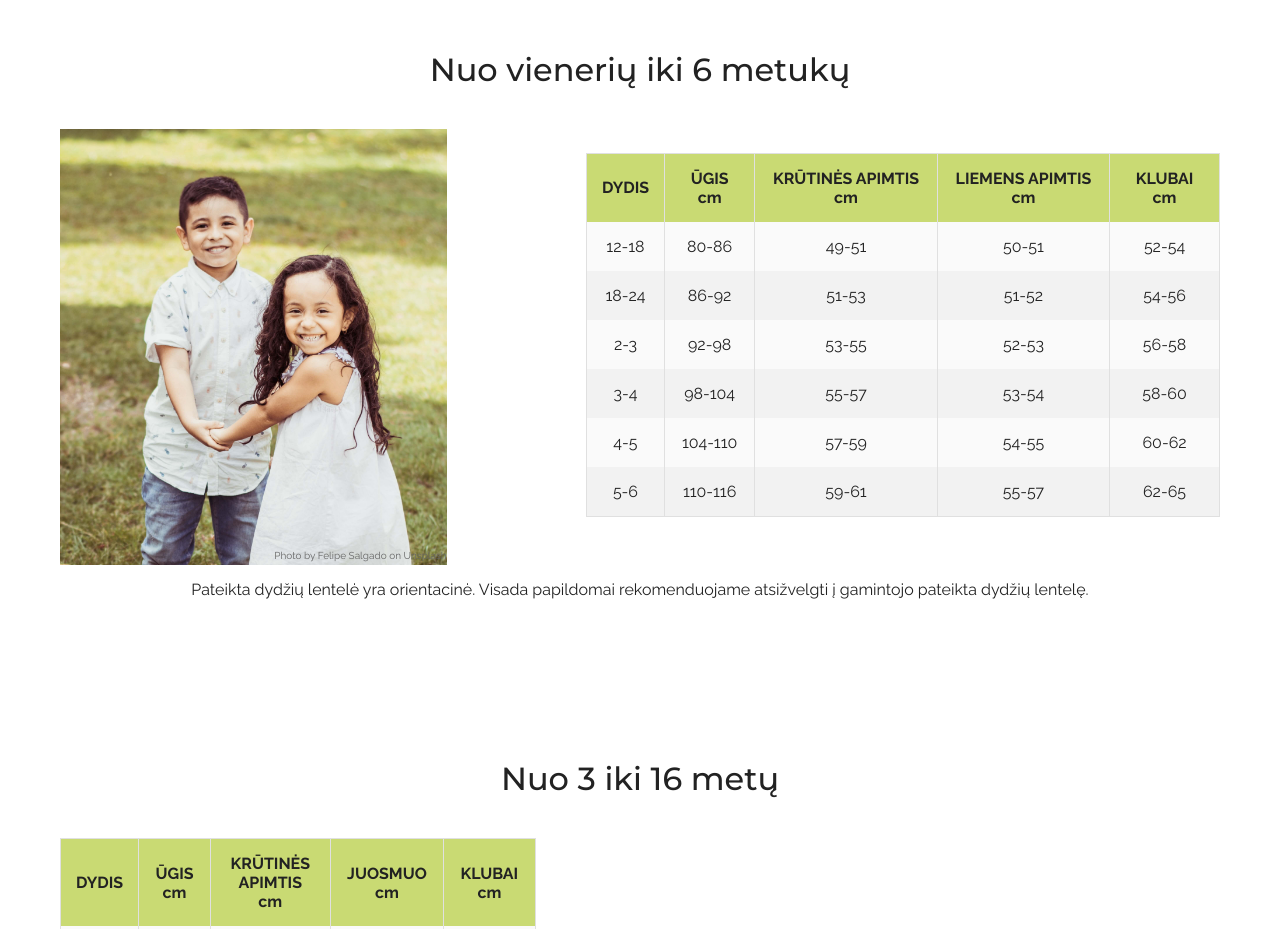
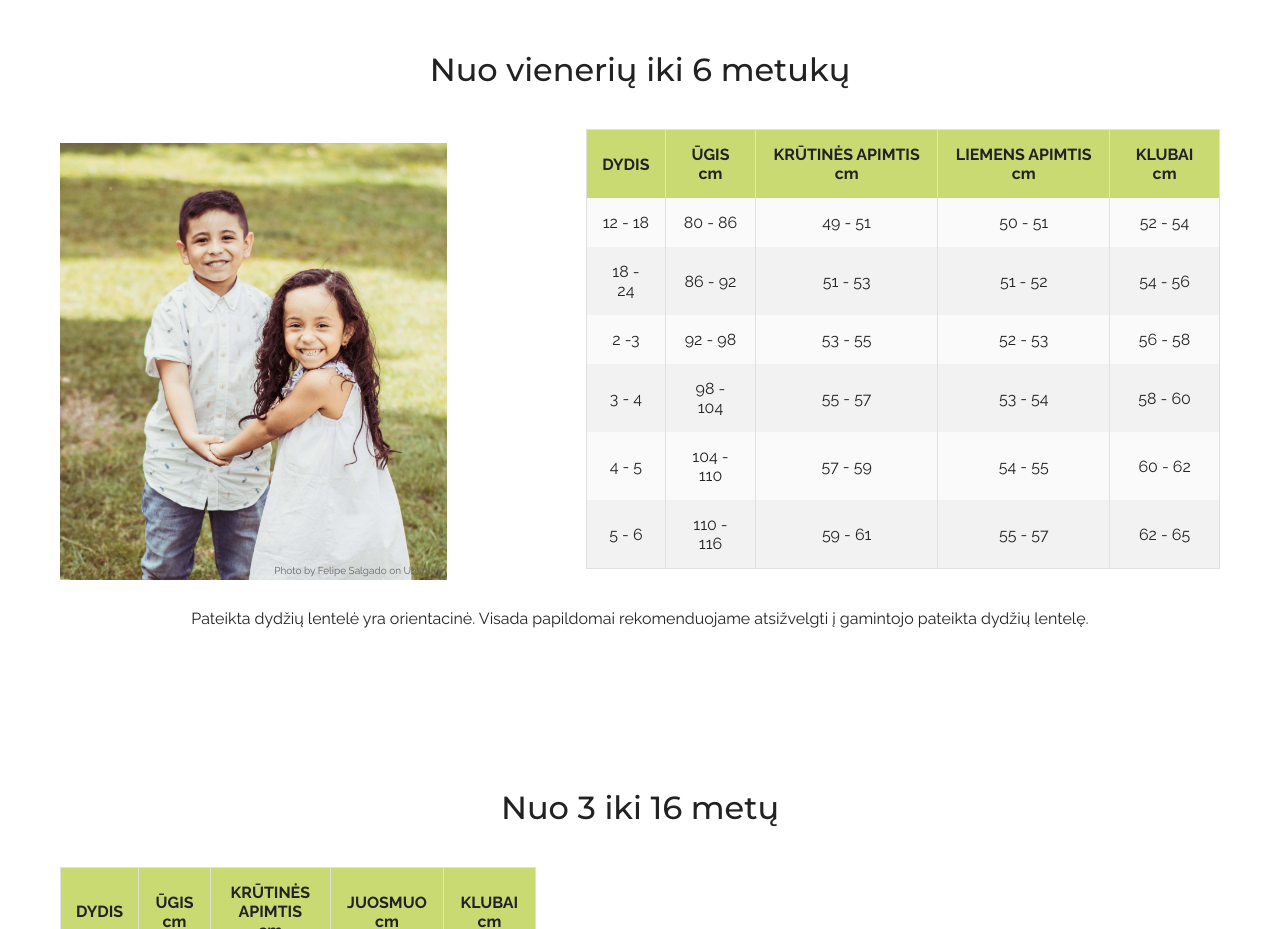
Before and after one commit to Viktorija-Gulb/kids-clothes-sizes, a React (Create React App) app: page / in a window 1280 px wide. Shown: the part 1680-2609 px from the top of the page. Built offline with nearby package versions, Linux system fonts and the light colour scheme.

Commit message:
fixed toddler table

```diff
--- a/src/components/clothesSizes/ClothesSizes.js
+++ b/src/components/clothesSizes/ClothesSizes.js
@@ -1,7 +1,7 @@
 import React from "react";
 
 import NewbornContent from "../newborn/NewbornContent";
-import SizesTable1to6 from "../toddler/SizesTable1to6";
+import ToddlerContent from "../toddler/ToddlerContent";
 import SizesTable3to16 from "../table3/SizesTable3to16";
 
 import "./clothesSizes.scss";
@@ -16,7 +16,7 @@ function ClotheSizes() {
       <div className="section__wrapper" id="todler-table">
         <h2 className="section__heading">Nuo vienerių iki 6 metukų</h2>
         <div className="section__content section__content--toddler">
-          <SizesTable1to6 />
+          <ToddlerContent />
           <div className="img-holder">
             <img className="img-holder__img" src={toddler} alt="Baby." />
             <span className="img-holder__comment">
--- a/src/components/toddler/SizesTable1to6.js
+++ /dev/null
@@ -1,82 +0,0 @@
-import React, { Component } from "react";
-import './sizesTable1to6.scss'
-
-class SizesTable1to6 extends Component {
-  state = {
-    on: false,
-    tableState: 'Žiūrėti lentelę'
-  }
-
-  toggle = () => {
-    this.setState({
-      on: !this.state.on,
-      tableState: 'Uždaryti lentelę'
-    })
-  }
-
-  render(){
-    return(
-      <div className="table-wrapper">
-        <div className="open-table-btn" onClick={this.toggle}>{this.state.on ? this.state.tableState: 'Žiūrėti lentelę'}</div>
-        <table className={this.state.on ? 'table table--open table--size2' : 'table table--size2'}>
-          <thead className="table__head">
-            <tr className="table__row table__row--head-row">
-              <th className="table__cell">DYDIS</th>
-              <th className="table__cell">ŪGIS cm</th>
-              <th className="table__cell">KRŪTINĖS APIMTIS cm</th>
-              <th className="table__cell">LIEMENS APIMTIS cm</th>
-              <th className="table__cell">KLUBAI cm</th>
-            </tr>
-          </thead>
-          <tbody className="table__body">
-            <tr className="table__row">
-              <td className="table__cell">12-18</td>
-              <td className="table__cell">80-86</td>
-              <td className="table__cell">49-51</td>
-              <td className="table__cell">50-51</td>
-              <td className="table__cell">52-54</td>
-            </tr>
-            <tr className="table__row">
-              <td className="table__cell">18-24</td>
-              <td className="table__cell">86-92</td>
-              <td className="table__cell">51-53</td>
-              <td className="table__cell">51-52</td>
-              <td className="table__cell">54-56</td>
-            </tr>
-            <tr className="table__row">
-              <td className="table__cell">2-3</td>
-              <td className="table__cell">92-98</td>
-              <td className="table__cell">53-55</td>
-              <td className="table__cell">52-53</td>
-              <td className="table__cell">56-58</td>
-            </tr>
-            <tr className="table__row">
-              <td className="table__cell">3-4</td>
-              <td className="table__cell">98-104</td>
-              <td className="table__cell">55-57</td>
-              <td className="table__cell">53-54</td>
-              <td className="table__cell">58-60</td>
-            </tr>
-            <tr className="table__row">
-              <td className="table__cell">4-5</td>
-              <td className="table__cell">104-110</td>
-              <td className="table__cell">57-59</td>
-              <td className="table__cell">54-55</td>
-              <td className="table__cell">60-62</td>
-            </tr>
-            <tr className="table__row">
-              <td className="table__cell">5-6</td>
-              <td className="table__cell">110-116</td>
-              <td className="table__cell">59-61</td>
-              <td className="table__cell">55-57</td>
-              <td className="table__cell">62-65</td>
-            </tr>
-          </tbody>
-        </table>
-      </div>
-    );
-  }
-}
-
-
-export default SizesTable1to6;
--- /dev/null
+++ b/src/components/toddler/ToddlerContent.js
@@ -0,0 +1,58 @@
+import React, { Component } from "react";
+import "./ToddlerContent.scss";
+
+import data from "../../data/tablesData.json";
+
+class ToddlerContent extends Component {
+  state = {
+    on: false,
+    tableState: "Žiūrėti lentelę",
+  };
+
+  toggle = () => {
+    this.setState({
+      on: !this.state.on,
+      tableState: "Uždaryti lentelę",
+    });
+  };
+
+  render() {
+    return (
+      <div className="table-wrapper">
+        <div className="open-table-btn" onClick={this.toggle}>
+          {this.state.on ? this.state.tableState : "Žiūrėti lentelę"}
+        </div>
+        <table
+          className={
+            this.state.on
+              ? "table table--open table--size2"
+              : "table table--size2"
+          }
+        >
+          <thead className="table__head">
+            <tr className="table__row table__row--head-row">
+              <th className="table__cell">DYDIS</th>
+              <th className="table__cell">ŪGIS cm</th>
+              <th className="table__cell">KRŪTINĖS APIMTIS cm</th>
+              <th className="table__cell">LIEMENS APIMTIS cm</th>
+              <th className="table__cell">KLUBAI cm</th>
+            </tr>
+          </thead>
+          <tbody className="table__body">
+            {data.toddler.map((row) => (
+              <tr className="table__row" key={row.id}>
+                <td className="table__cell">{row.size}</td>
+                <td className="table__cell">{row.height}</td>
+                <td className="table__cell">{row.chest}</td>
+                <td className="table__cell">{row.waist}</td>
+                <td className="table__cell">{row.hips}</td>
+              </tr>
+            ))}
+          </tbody>
+        </table>
+      </div>
+    );
+  }
+}
+
+export default ToddlerContent;
```
Also changed, not shown: src/components/toddler/TodlerTable.js (deleted, +0 -7 lines), src/components/toddler/ToddlerContent.scss (renamed from src/components/toddler/sizesTable1to6.scss).
